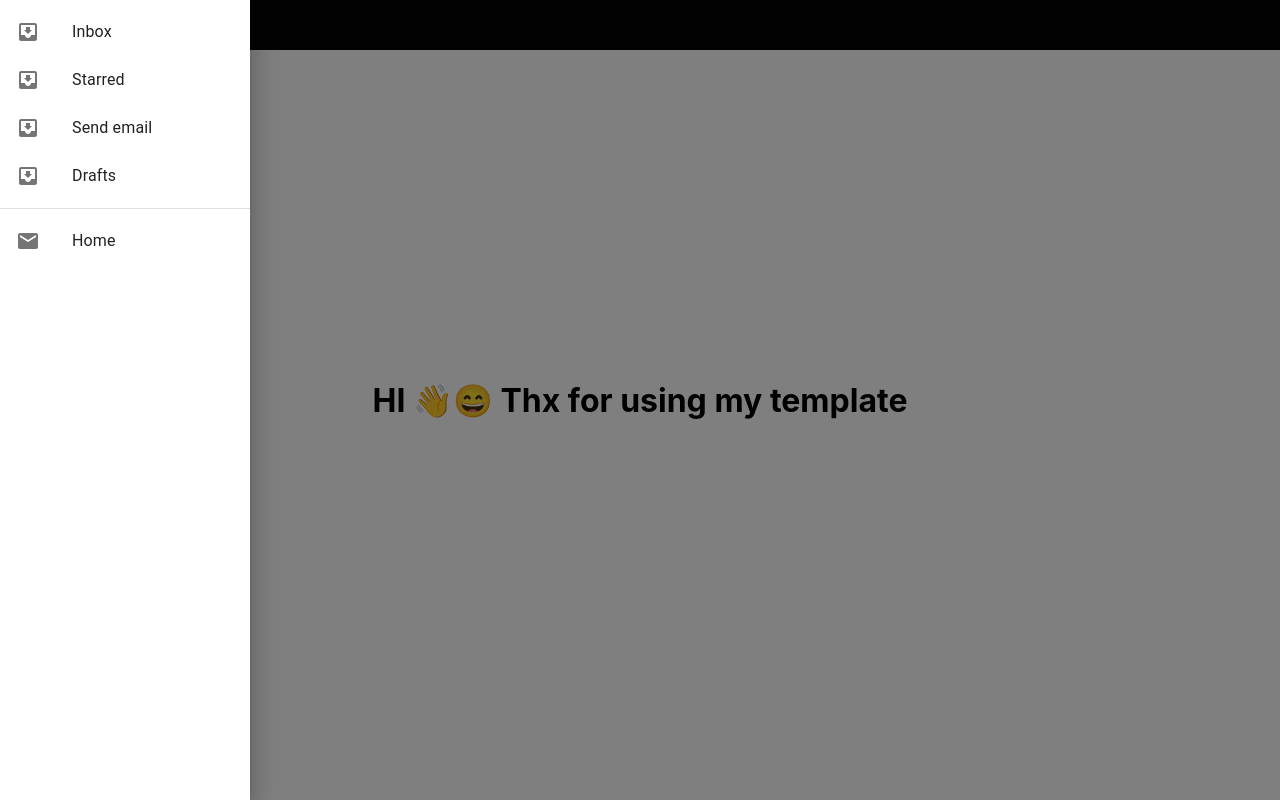
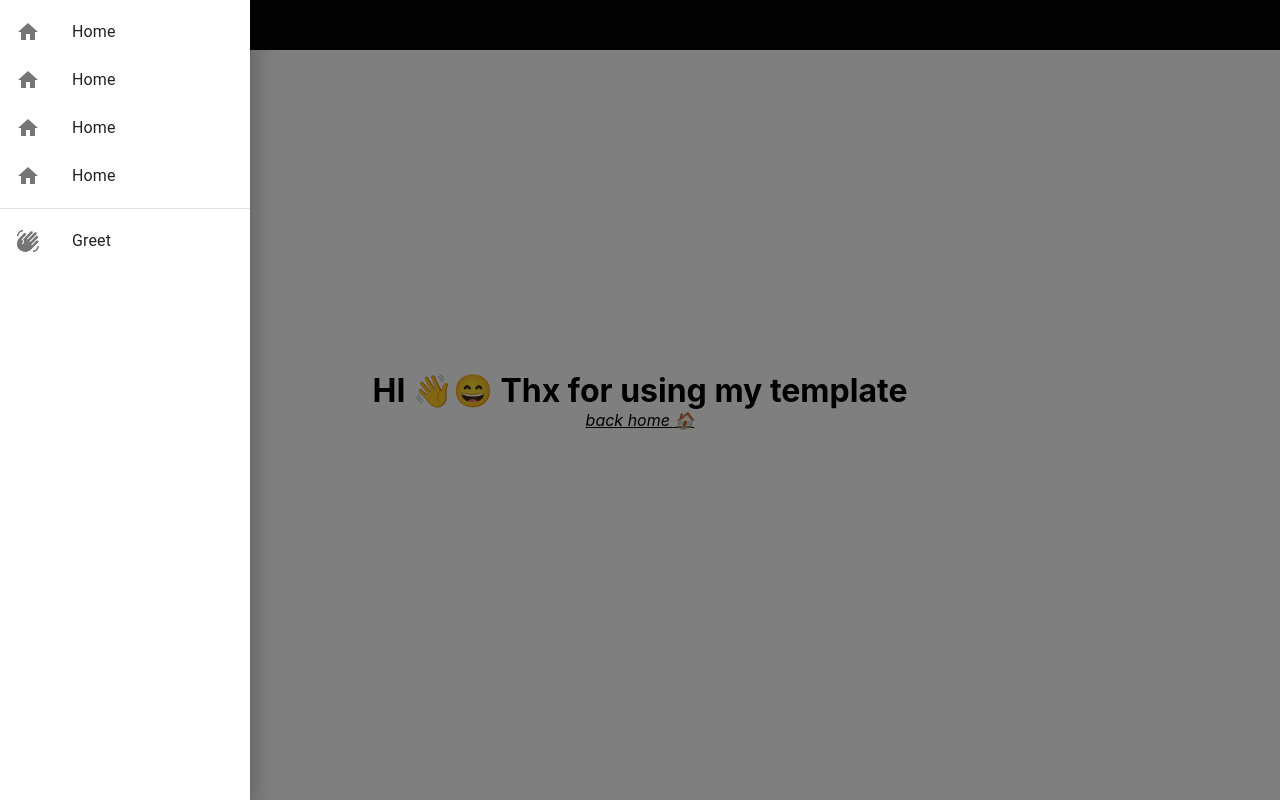
Before and after one commit to nachom12/nextjs-template, a Next.js app: page /greet in a window 1280 px wide. Both pictures are taken after a click on the button 32 px from the left and 25 px from the top of the page. Built offline with nearby package versions, Linux system fonts and the light colour scheme.

Commit message:
added navigation to sidebar

```diff
--- a/components/layout/layout.js
+++ b/components/layout/layout.js
@@ -6,15 +6,13 @@ import styles from "../../styles/layout/layout.module.scss";
 
 export default function Layout({ children }) {
 
-  const [sidebarStatus, setSidebarStatus] = useState(false);
-
   return (
     <>
       <Head>
         <title>Next! template</title>
       </Head>
-      <Header setSidebarStatus={setSidebarStatus} sidebarStatus={sidebarStatus}/>
-      <TemporaryDrawer sidebarStatus={sidebarStatus}/>
+      <Header />
+      <TemporaryDrawer />
       <main className={styles.page}>{children}</main>
     </>
   );
--- a/components/material/drawer.js
+++ b/components/material/drawer.js
@@ -8,12 +8,13 @@ import ListItem from '@mui/material/ListItem';
 import ListItemButton from '@mui/material/ListItemButton';
 import ListItemIcon from '@mui/material/ListItemIcon';
 import ListItemText from '@mui/material/ListItemText';
-import InboxIcon from '@mui/icons-material/MoveToInbox';
-import MailIcon from '@mui/icons-material/Mail';
+import HomeIcon from '@mui/icons-material/Home';
 import MenuIcon from '@mui/icons-material/Menu';
+import WavingHandIcon from '@mui/icons-material/WavingHand';
 import styles from '../../styles/layout/material/drawer.module.scss';
+import Link from 'next/link';
 
-export default function TemporaryDrawer({sidebarStatus}) {
+export default function TemporaryDrawer() {
 
   const [state, setState] = React.useState({
     left: false,
@@ -35,28 +36,32 @@ export default function TemporaryDrawer({sidebarStatus}) {
       onKeyDown={toggleDrawer(anchor, false)}
     >
       <List>
-        {['Inbox', 'Starred', 'Send email', 'Drafts'].map((text) => (
-          <ListItem key={text} disablePadding>
+        {['Home', 'Home', 'Home', 'Home'].map((text) => (
+          <Link href="/" key={text}>
+            <ListItem disablePadding>
               <ListItemButton>
                 <ListItemIcon>
-                <InboxIcon />
+                  <HomeIcon />
                 </ListItemIcon>
                 <ListItemText primary={text} />
               </ListItemButton>
             </ListItem>
+          </Link>
         ))}
       </List>
       <Divider />
       <List>
-        {['Home'].map((text) => (
+        {['Greet'].map((text) => (
+          <Link href={text.toLowerCase()} key={text}>
             <ListItem key={text} disablePadding>
-            <ListItemButton>
+              <ListItemButton >
                 <ListItemIcon>
-                <MailIcon />
+                  <WavingHandIcon />
                 </ListItemIcon>
                 <ListItemText primary={text} />
               </ListItemButton>
             </ListItem>
+          </Link>
         ))}
       </List>
     </Box>
--- a/pages/greet/index.js
+++ b/pages/greet/index.js
@@ -1,9 +1,11 @@
+import Link from 'next/link';
 import styles from '../../styles/pages/greet.module.scss';
 
 export default function Greet(){
   return(
     <div className={styles.greet}>
       <h1><b>HI 👋😄</b> Thx for using my template</h1>
+      <Link href="/"><i><u>back home 🏠</u></i></Link>
     </div>
   )
 }
--- a/styles/pages/greet.module.scss
+++ b/styles/pages/greet.module.scss
@@ -1,5 +1,6 @@
 .greet {
   display: flex;
+  flex-direction: column;
   align-items: center;
   justify-content: center;
 }
```
Lines whose indentation alone changed are shown as unchanged.
